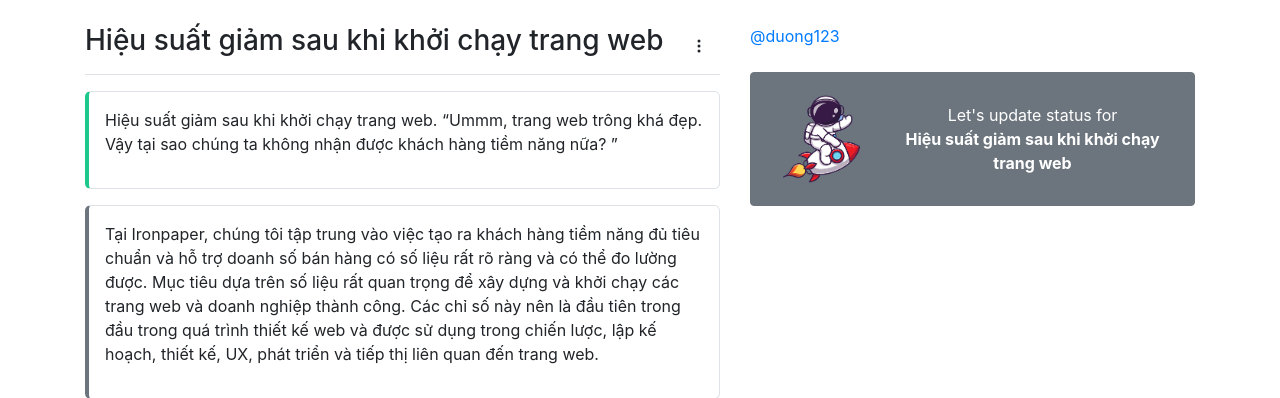
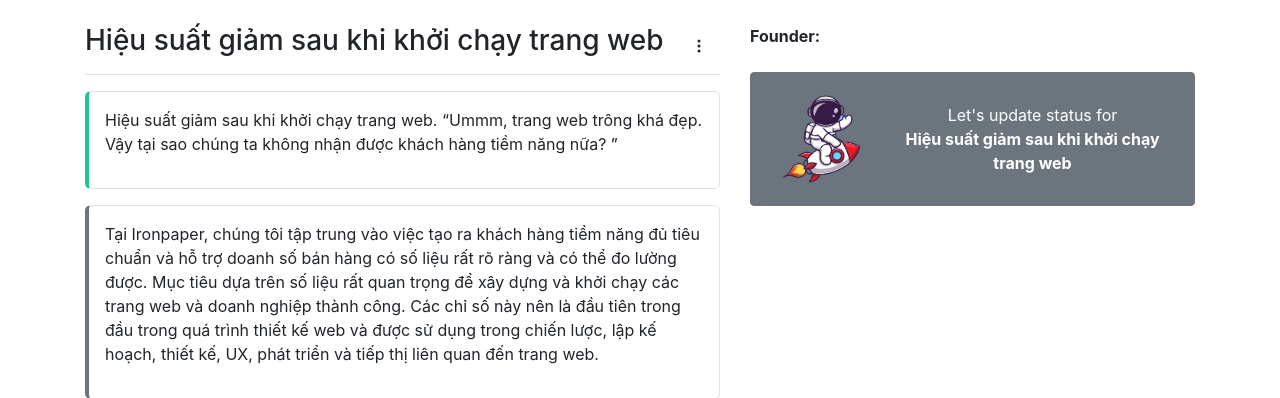
Before and after one commit to canhazn/whatsidea, a Django app: page /idea/duong123/ in a window 1280 px wide. Shown: the part 56-454 px from the top of the page. Run offline with Django 3.2, Linux system fonts and the light colour scheme; data comes from the database, SQL or seed files in the repository; data that the repository does not hold is empty; some libraries are stand-ins or nearby versions.

Commit message:
refactor founder name

```diff
--- a/core/models.py
+++ b/core/models.py
@@ -14,7 +14,7 @@ class Profile(models.Model):
 
 
 class Idea(models.Model):
-    user = models.ManyToManyField(User)
+    founder = models.ManyToManyField(User)
     title = models.CharField(max_length=500)
     slug = models.SlugField(max_length=500, unique=True)
     problem = models.TextField()
--- a/idea/views.py
+++ b/idea/views.py
@@ -9,7 +9,7 @@ def idea_create(request):
         form = forms.IdeaForm(data=request.POST)
         if form.is_valid():
             idea = form.save()
-            idea.user.add(request.user)
+            idea.founder.add(request.user)
             return redirect("idea-detail-page", slug=idea.slug)
 
     context = {
--- a/templates/idea/idea-base.html
+++ b/templates/idea/idea-base.html
@@ -27,8 +27,9 @@
             {% if idea %}
 
             <nav class="navbar px-0 justify-content-start">
-                {% for user in idea.user.all %}
-                <a href="{% url 'user-detail-page' user %}">@{{ user }}</a>
+                <strong>Founder:&nbsp</strong>
+                {% for user in idea.founder.all %}
+                <a href="{% url 'user-detail-page' user %}">{{ user.username }}</a>
                 {% if not forloop.last %}
                 <span>,&nbsp</span>
                 {% endif %}
@@ -113,7 +114,7 @@
                                 </svg>
                             </button>
                             <div class="dropdown-menu dropdown-menu-right" aria-labelledby="dropdownMenuButton">
-                                {% for owner in idea.user.all %}
+                                {% for owner in idea.founder.all %}
                                 {% if user == owner  %}
                                 <a class="dropdown-item cursor-pointer" data-toggle="modal"
                                     data-target="#edit-model-{{post.id}}">Edit</a>
--- a/templates/idea/idea-detail.html
+++ b/templates/idea/idea-detail.html
@@ -52,7 +52,7 @@
             </button>
             <div class="dropdown-menu dropdown-menu-right">
 
-                {% if user in idea.user.all  %}
+                {% if user in idea.founder.all  %}
                 <a class="dropdown-item" href="{% url 'idea-update-page' idea.slug %}">Edit</a>
                 <a class="dropdown-item" href="{% url 'idea-delete-page' idea.slug %}">Delete</a>
                 {% else %}
```
Also changed, not shown: core/migrations/0017_auto_20201118_1702.py (added), core/migrations/0018_auto_20201118_1711.py (added), core/migrations/0019_auto_20201118_1956.py (added).
